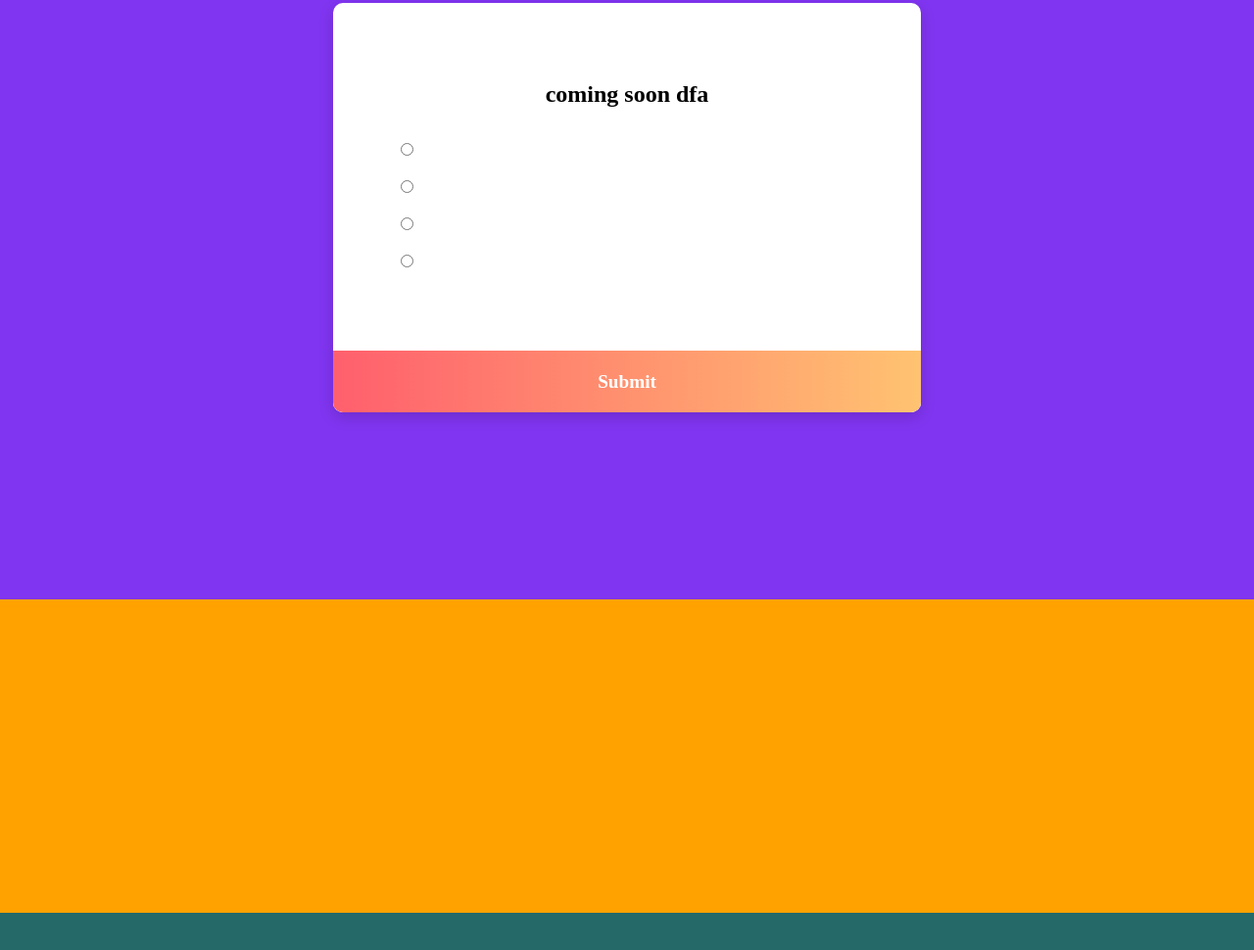
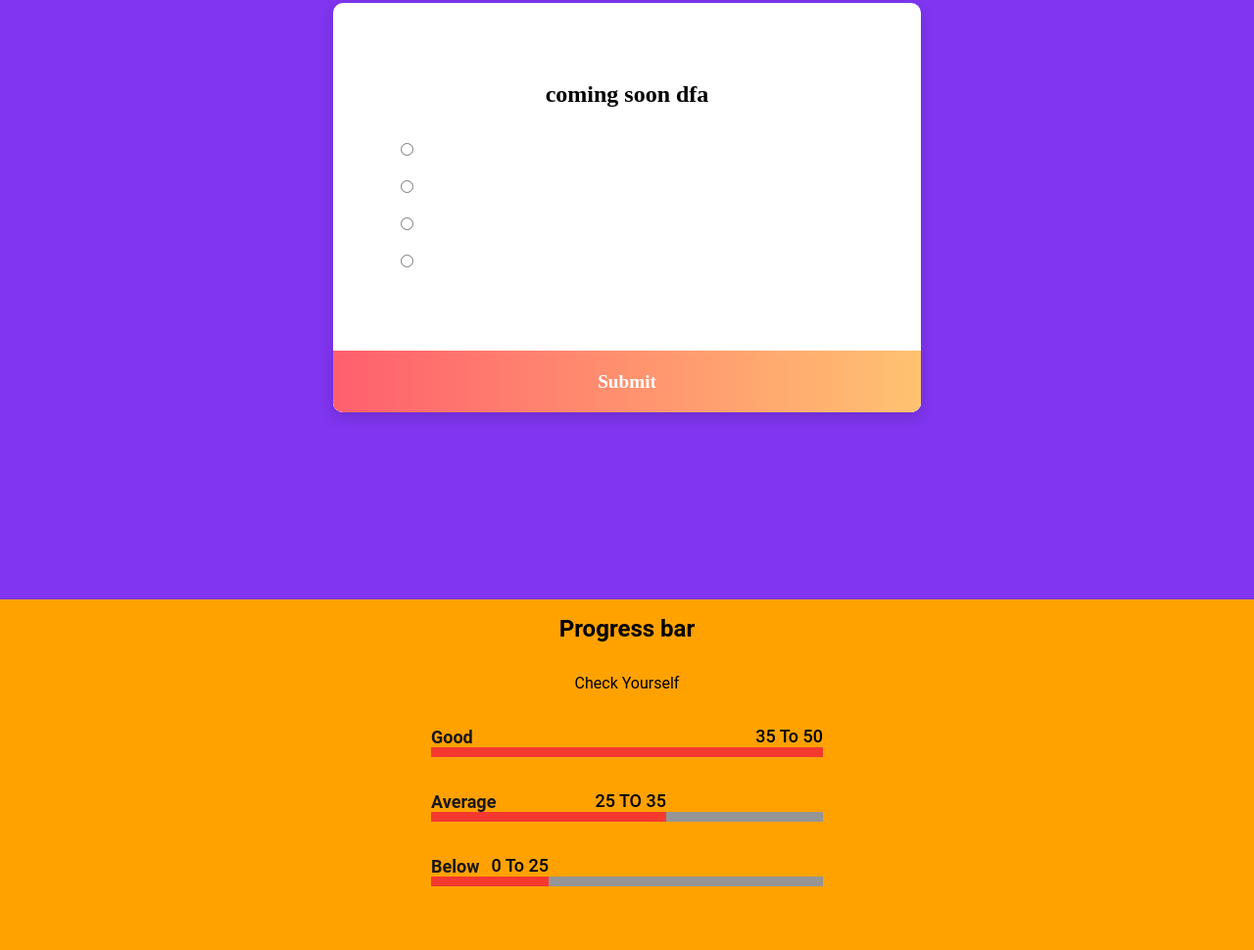
Before and after one commit to NEBOSOFTVERA/gpro, a plain HTML site: page exam/edfa.html in a window 1280 px wide. Shown: the part 988-1958 px from the top of the page at 98% size. Before the commit the page ends 1920 px from the top, so only its background shows below. Drawn offline with Linux system fonts and the light colour scheme.

Commit message:
Add files via upload

```diff
--- a/css/exam.css
+++ b/css/exam.css
@@ -243,6 +243,92 @@ body {
   /*-------------------------------------------------------------------------------------end-------------------------------------*/
 
  #ls {
-    height: 40vh;
+     height: 50vh;
      background: #ffa200;
  }
+
+
+
+ /*
+
+
+ -------------------------------------------------------------------progress bar-----------------------------------------------
+ */
+ #ptest {
+    text-align: center;
+ }
+ .wrapper {
+     width: 400px;
+     font-family: 'Roboto', sans-serif;
+     margin:0 auto;
+     }
+
+     .skill {
+     margin-bottom: 35px;
+     position: relative;
+     overflow-x:hidden;
+     }
+
+     .skill > p {
+     font-size: 18px;
+     font-weight: 700;
+     color: #1a1716;
+     margin: 0;
+     }
+
+     .skill:before {
+     width: 100%;
+     height: 10px;
+     content: "";
+     display: block;
+     position: absolute;
+     background: #959595;
+     bottom: 0;
+     }
+
+     .skill-bar {
+     width: 100%;
+     height: 10px;
+     background:#f4392f;
+     display: block;
+     position: relative;
+     }
+
+     .skill-bar span {
+     position: absolute;
+     border-top: 5px solid #f4392f;
+     top: -30px;
+     padding: 0;
+     font-size: 18px;
+     padding: 3px 0;
+     font-weight: 500;
+     }
+
+     .skill-bar {
+     position: relative;
+     }
+
+     .skill1 .skill-count1 {
+     right: 0;
+     }
+
+     .skill1 {
+     width: 100%;
+     }
+
+     .skill2 {
+     width: 60%;
+     }
+
+     .skill2 .skill-count2 {
+     right: 0;
+     }
+
+     .skill3{
+     width: 30%;
+     }
+
+
+     .skill3 .skill-count3 {
+     right: 0;
+     }
--- a/exam/edfa.html
+++ b/exam/edfa.html
@@ -70,7 +70,29 @@
       </div>
     </div>
     <div id="ls">
-
+      <div class="wrapper">
+        <h2 class="how-title">Progress bar</h2>
+        <p id="ptest">Check Yourself</p>
+        <br>
+        <div class="skill">
+            <p>Good</p>
+            <div class="skill-bar skill1">
+                <span class="skill-count1">35  To  50</span>
+            </div>
+        </div>
+        <div class="skill">
+            <p>Average</p>
+            <div class="skill-bar skill2">
+                <span class="skill-count2">25 TO 35</span>
+            </div>
+        </div>
+        <div class="skill">
+            <p> Below </p>
+            <div class="skill-bar skill3">
+                <span class="skill-count3">0 To 25</span>
+            </div>
+        </div>
+    </div>
     </div>
     <script src="../examjs/edfa.js"></script>
 </body>
```
Also changed, not shown: exam/edifa.html (+22 -0 lines), exam/egoperator.html (+22 -0 lines), exam/epsd.html (+22 -0 lines), exam/etally.html (+23 -1 lines). Lines whose indentation alone changed are shown as unchanged.
